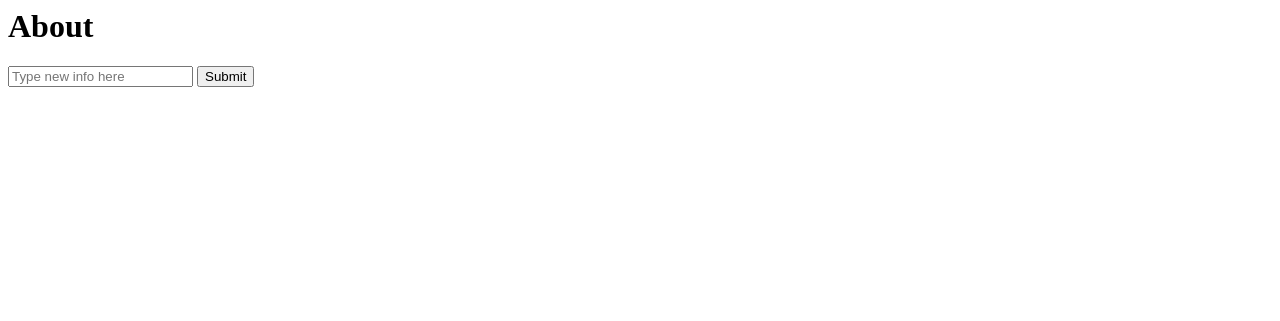
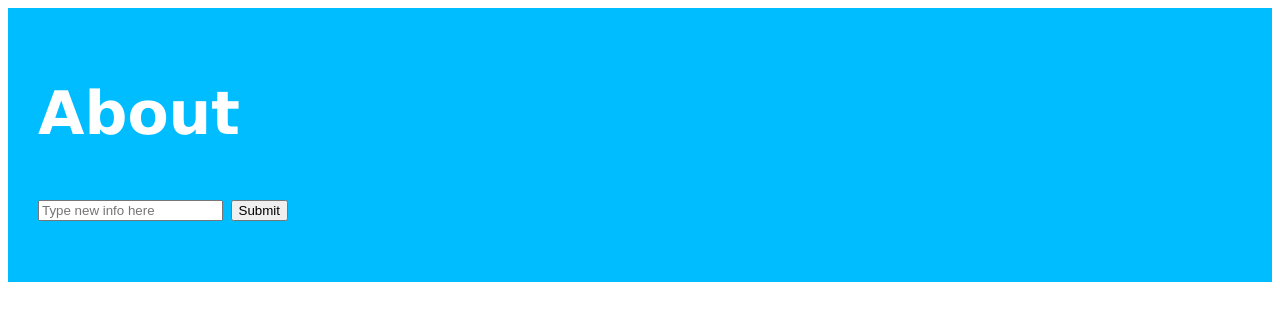
Before and after one commit to Lil-Ank14/CRUDapplication, a Flask app: page / in a window 1280 px wide. Shown: the top 321 px of the page. Run offline with Flask 3, Linux system fonts and the light colour scheme; data that the repository does not hold is empty; some libraries are stand-ins or nearby versions.

Commit message:
Added some styling

```diff
--- a/flask-exercises/templates/index.html
+++ b/flask-exercises/templates/index.html
@@ -4,11 +4,19 @@
       ul li {
         margin-bottom: 10px;
       }
+
+      .header {
+        padding: 30px;
+        background: #00bdff;
+        color: white;
+        font-size: 30px;
+      }
     </style>
     <script src="https://unpkg.com/htmx.org@1.9.9"></script>
   </head>
   <body>
-    <h1>About</h1>
+    <div class="header">
+      <h1 style="font-family: verdana">About</h1>
       <form
         id="addForm"
         hx-post="/items"
@@ -31,5 +39,6 @@
         hx-trigger="load"
         hx-swap="innerHTML"
       ></ul>
+    </div>
   </body>
 </html>
```
Lines whose indentation alone changed are shown as unchanged.
